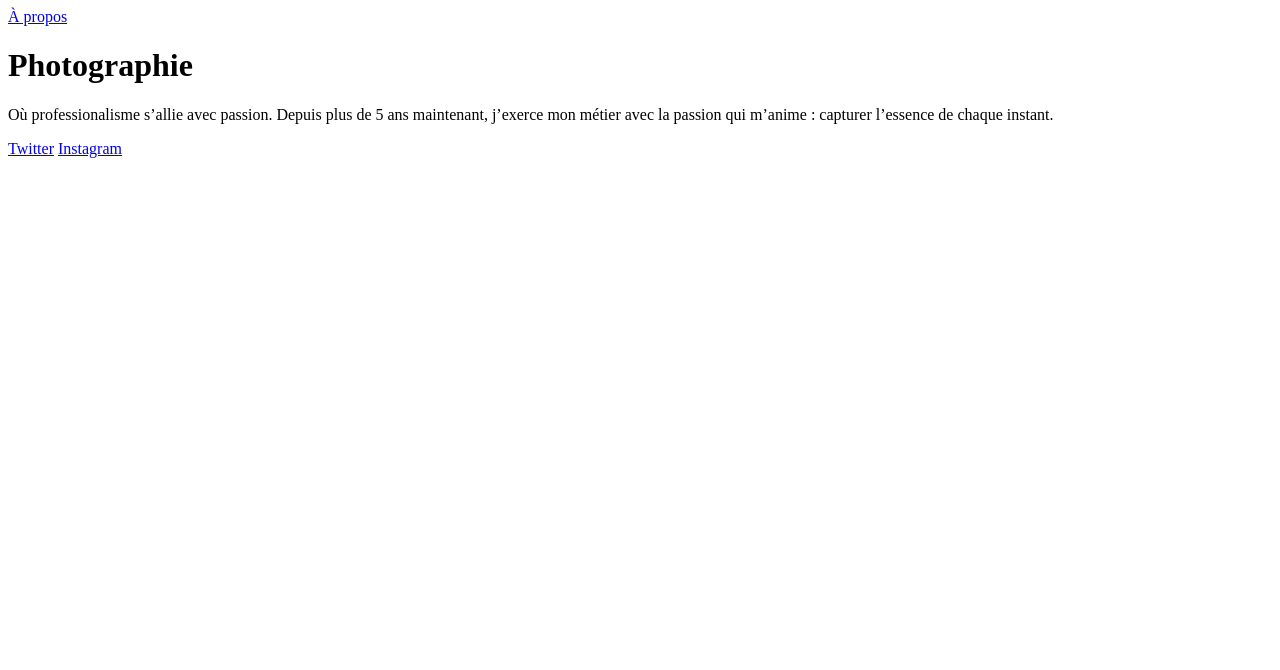
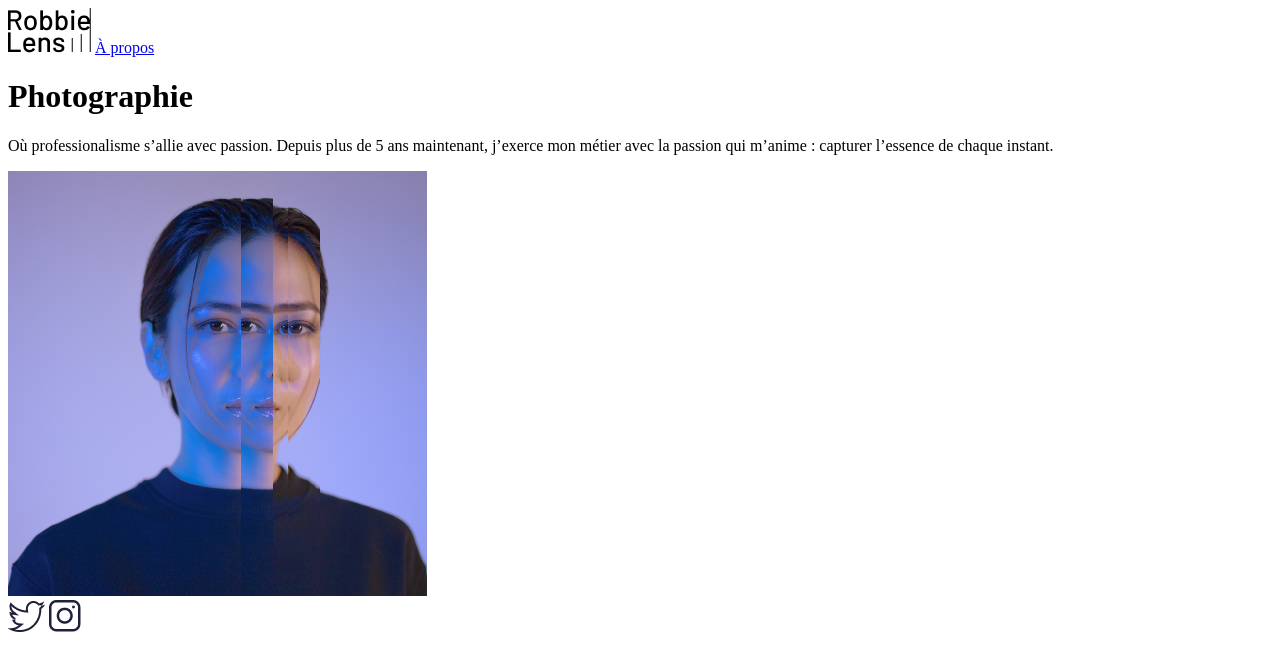
Before and after one commit to Pasot01/WebDesignOPP, a plain HTML site: page index.html in a window 1280 px wide. Drawn offline with Linux system fonts and the light colour scheme.

Commit message:
Modif des liens et ajout des images et logos

```diff
--- a/index.html
+++ b/index.html
@@ -7,13 +7,15 @@
 </head>
 
 <body>
+    <a href="../index.html" title="Accueil"><img src="images/logo.png"></a>
     <a href="dossier-demo/a-propos.html">À propos</a>
     <h1>Photographie</h1>
     <p>Où professionalisme s’allie avec passion. Depuis plus de 5 ans maintenant, j’exerce mon métier avec la passion
         qui m’anime : capturer l’essence de chaque instant.</p>
-
-    <a href="https://twitter.com/" target="_blank">Twitter</a>
-    <a href="https://www.instagram.com/" target="_blank">Instagram</a>
+    <img src="images/robbie-lens.png" alt="RobbieLens">
+    <br>
+    <a href="https://twitter.com/" target="_blank"><img src="images/twitter.png" alt="Twitter"></a>
+    <a href="https://www.instagram.com/" target="_blank"><img src="images/instagram.png" alt="Instagram"></a>
 </body>
 
 </html>
```
Also changed, not shown: dossier-demo/a-propos.html (+3 -3 lines), images/instagram.png (added), images/logo.png (added), images/robbie-lens.png (added), images/twitter.png (added).
